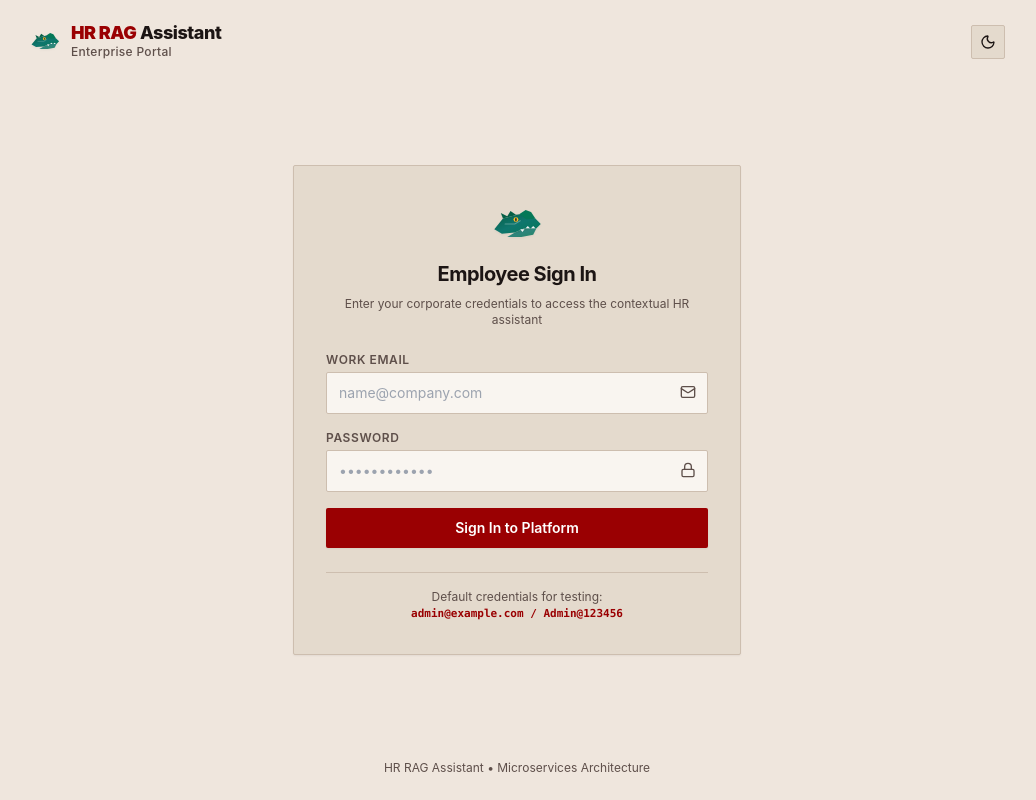
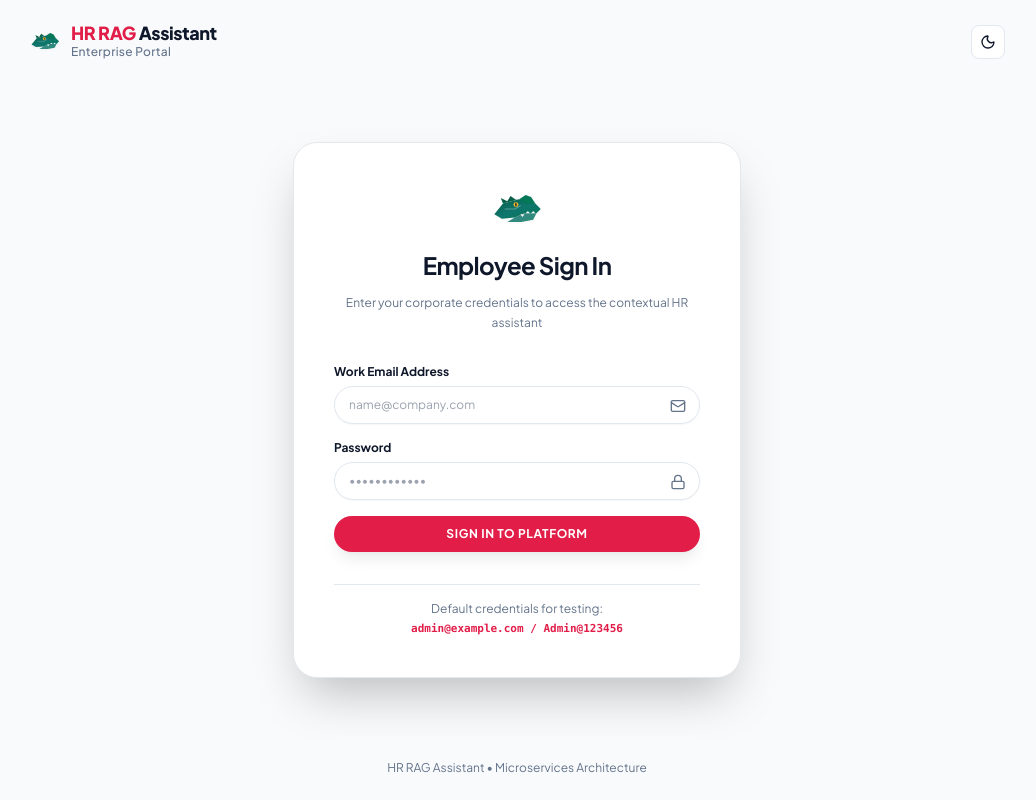
Before and after one commit to Iamzain804/hr-rag-frontend, a React (Vite) app: page /login in a window 1280 px wide. Shown: the whole page, without its empty margins (123-1159 px from the left). Built offline with nearby package versions, Linux system fonts and the light colour scheme.

Commit message:
feat(ui): complete modern 2026 UI redesign with Plus Jakarta Sans/Inter typography, slate & obsidian palettes, sleek rounded corners, and glassmorphism

```diff
--- a/index.html
+++ b/index.html
@@ -5,6 +5,9 @@
     <meta name="viewport" content="width=device-width, initial-scale=1.0" />
     <title>HR RAG Assistant</title>
     <meta name="description" content="HR Knowledge Assistant — Microservices Platform" />
+    <link rel="preconnect" href="https://fonts.googleapis.com">
+    <link rel="preconnect" href="https://fonts.gstatic.com" crossorigin>
+    <link href="https://fonts.googleapis.com/css2?family=Inter:wght@300;400;500;600;700;800&family=Plus+Jakarta+Sans:wght@400;500;600;700;800&display=swap" rel="stylesheet">
   </head>
   <body>
     <div id="root"></div>
--- a/src/index.css
+++ b/src/index.css
@@ -3,60 +3,60 @@
 @tailwind utilities;
 
 :root {
-  /* Light Mode Palette: Cream Vanilla (#efe6dd) + Cherry (#9a0002) */
-  --color-bg: #efe6dd;
-  --color-surface: #e4dacd;
-  --color-surface-hover: #dcd0c2;
-  --color-border: #cdbeaf;
-  --color-text-primary: #1c1514;
-  --color-text-secondary: #5e4f4a;
+  /* Light Mode Palette: Ultra-clean Slate White + Rose Crimson + Emerald */
+  --color-bg: #f8fafc;
+  --color-surface: #ffffff;
+  --color-surface-hover: #f1f5f9;
+  --color-border: #e2e8f0;
+  --color-text-primary: #0f172a;
+  --color-text-secondary: #64748b;
 
-  --color-btn-bg: #9a0002;
+  --color-btn-bg: #e11d48;
   --color-btn-text: #ffffff;
-  --color-btn-hover: #7e0002;
-  --color-input-bg: #f9f5f0;
+  --color-btn-hover: #be123c;
+  --color-input-bg: #ffffff;
 
   /* Accents */
-  --accent-cherry: #9a0002;
-  --accent-red: #9a0002;
-  --accent-lime: #4d7c0f;
-  --accent-highlight: #9a0002;
+  --accent-cherry: #e11d48;
+  --accent-red: #ef4444;
+  --accent-lime: #059669;
+  --accent-highlight: #e11d48;
 
   /* Neutral scale aliases */
-  --tone-1: #efe6dd;
-  --tone-2: #e4dacd;
-  --tone-3: #cdbeaf;
-  --tone-4: #5e4f4a;
-  --tone-5: #9a0002;
+  --tone-1: #ffffff;
+  --tone-2: #f8fafc;
+  --tone-3: #e2e8f0;
+  --tone-4: #64748b;
+  --tone-5: #0f172a;
 }
 
 .dark,
 [data-theme="dark"] {
-  /* Dark Mode Palette: Deep Black (#121212) + Vibrant Red (#f9100c) + Lime Green (#d3ff00) */
-  --color-bg: #121212;
-  --color-surface: #1e1b1b;
-  --color-surface-hover: #292424;
-  --color-border: #383030;
-  --color-text-primary: #fcfbfa;
-  --color-text-secondary: #b3a8a6;
+  /* Dark Mode Palette: Deep Obsidian (#090d16) + Glass Slate (#111827) + Vivid Rose (#f43f5e) + Emerald (#10b981) */
+  --color-bg: #090d16;
+  --color-surface: #111827;
+  --color-surface-hover: #1e293b;
+  --color-border: #1e293b;
+  --color-text-primary: #f8fafc;
+  --color-text-secondary: #94a3b8;
 
-  --color-btn-bg: #f9100c;
+  --color-btn-bg: #f43f5e;
   --color-btn-text: #ffffff;
-  --color-btn-hover: #d90e0a;
-  --color-input-bg: #181515;
+  --color-btn-hover: #e11d48;
+  --color-input-bg: #0d1322;
 
   /* Accents */
-  --accent-cherry: #f9100c;
-  --accent-red: #f9100c;
-  --accent-lime: #d3ff00;
-  --accent-highlight: #d3ff00;
+  --accent-cherry: #f43f5e;
+  --accent-red: #ef4444;
+  --accent-lime: #10b981;
+  --accent-highlight: #10b981;
 
   /* Neutral scale aliases */
-  --tone-1: #fcfbfa;
-  --tone-2: #1e1b1b;
-  --tone-3: #383030;
-  --tone-4: #b3a8a6;
-  --tone-5: #121212;
+  --tone-1: #f8fafc;
+  --tone-2: #111827;
+  --tone-3: #1e293b;
+  --tone-4: #94a3b8;
+  --tone-5: #090d16;
 }
 
 * {
@@ -68,12 +68,31 @@ body {
   padding: 0;
   background-color: var(--color-bg);
   color: var(--color-text-primary);
-  font-family: -apple-system, BlinkMacSystemFont, "Segoe UI", Roboto, Helvetica, Arial, sans-serif;
+  font-family: 'Plus Jakarta Sans', 'Inter', -apple-system, BlinkMacSystemFont, "Segoe UI", Roboto, sans-serif;
   -webkit-font-smoothing: antialiased;
   -moz-osx-font-smoothing: grayscale;
-  transition: background-color 0.2s ease, color 0.2s ease;
+  transition: background-color 0.25s cubic-bezier(0.4, 0, 0.2, 1), color 0.25s cubic-bezier(0.4, 0, 0.2, 1);
 }
 
 input, select, textarea, button {
   font-family: inherit;
 }
+
+/* Custom Sleek Scrollbar */
+::-webkit-scrollbar {
+  width: 6px;
+  height: 6px;
+}
+
+::-webkit-scrollbar-track {
+  background: transparent;
+}
+
+::-webkit-scrollbar-thumb {
+  background: rgba(148, 163, 184, 0.3);
+  border-radius: 9999px;
+}
+
+::-webkit-scrollbar-thumb:hover {
+  background: rgba(148, 163, 184, 0.5);
+}
--- a/src/pages/LoginPage.jsx
+++ b/src/pages/LoginPage.jsx
@@ -53,25 +53,25 @@ export function LoginPage() {
 
       {/* Centered Login Card */}
       <main className="flex-1 flex items-center justify-center p-6">
-        <div className="w-full max-w-md bg-surface border border-border rounded-sm p-8 shadow-sm animate-scaleIn">
-          <div className="mb-6 text-center space-y-2">
+        <div className="w-full max-w-md bg-surface border border-border/80 rounded-2xl p-8 sm:p-10 shadow-xl backdrop-blur-md animate-scaleIn transition-all">
+          <div className="mb-8 text-center space-y-3">
             <div className="flex justify-center">
               <CrocodileLogo size="xl" />
             </div>
-            <h1 className="text-xl font-bold tracking-tight text-text-primary">
+            <h1 className="text-2xl font-bold tracking-tight text-text-primary">
               Employee Sign In
             </h1>
-            <p className="text-xs text-text-secondary">
+            <p className="text-xs text-text-secondary leading-relaxed">
               Enter your corporate credentials to access the contextual HR assistant
             </p>
           </div>
 
           {loginError && (
             <div
-              className="p-3 mb-6 bg-bg border border-cherry/40 dark:border-vibrantRed/50 text-cherry dark:text-vibrantRed rounded-sm flex items-start gap-2 text-sm font-medium"
+              className="p-3.5 mb-6 bg-vibrantRed/10 border border-vibrantRed/30 text-vibrantRed rounded-xl flex items-start gap-2.5 text-xs font-semibold animate-fadeIn"
               role="alert"
             >
-              <ShieldAlert size={18} className="mt-0.5 shrink-0 text-cherry dark:text-vibrantRed" />
+              <ShieldAlert size={17} className="shrink-0 text-vibrantRed mt-0.5" />
               <span>{loginError}</span>
             </div>
           )}
@@ -81,9 +81,9 @@ export function LoginPage() {
             <div>
               <label
                 htmlFor="login-email"
-                className="block text-xs font-semibold uppercase tracking-wider text-text-secondary mb-1"
+                className="block text-xs font-bold text-text-primary mb-1.5"
               >
-                Work Email
+                Work Email Address
               </label>
               <div className="relative">
                 <input
@@ -96,9 +96,9 @@ export function LoginPage() {
                   value={email}
                   onChange={(e) => setEmail(e.target.value)}
                   placeholder="name@company.com"
-                  className="w-full px-3 py-2.5 bg-input-bg border border-border text-text-primary text-sm rounded-sm focus:outline-none focus:border-cherry dark:focus:border-lime focus:ring-1 focus:ring-cherry dark:focus:ring-lime placeholder:text-text-secondary/60 transition-colors"
+                  className="w-full pl-3.5 pr-10 py-2.5 bg-input-bg border border-border text-text-primary text-xs rounded-xl focus:outline-none focus:border-cherry dark:focus:border-lime focus:ring-2 focus:ring-cherry/20 dark:focus:ring-lime/20 placeholder:text-text-secondary/60 transition-all shadow-xs"
                 />
-                <Mail size={16} className="absolute right-3 top-3 text-text-secondary" />
+                <Mail size={16} className="absolute right-3.5 top-3 text-text-secondary" />
               </div>
             </div>
 
@@ -106,7 +106,7 @@ export function LoginPage() {
             <div>
               <label
                 htmlFor="login-password"
-                className="block text-xs font-semibold uppercase tracking-wider text-text-secondary mb-1"
+                className="block text-xs font-bold text-text-primary mb-1.5"
               >
                 Password
               </label>
@@ -121,9 +121,9 @@ export function LoginPage() {
                   value={password}
                   onChange={(e) => setPassword(e.target.value)}
                   placeholder="••••••••••••"
-                  className="w-full px-3 py-2.5 bg-input-bg border border-border text-text-primary text-sm rounded-sm focus:outline-none focus:border-cherry dark:focus:border-lime focus:ring-1 focus:ring-cherry dark:focus:ring-lime placeholder:text-text-secondary/60 transition-colors"
+                  className="w-full pl-3.5 pr-10 py-2.5 bg-input-bg border border-border text-text-primary text-xs rounded-xl focus:outline-none focus:border-cherry dark:focus:border-lime focus:ring-2 focus:ring-cherry/20 dark:focus:ring-lime/20 placeholder:text-text-secondary/60 transition-all shadow-xs"
                 />
-                <Lock size={16} className="absolute right-3 top-3 text-text-secondary" />
+                <Lock size={16} className="absolute right-3.5 top-3 text-text-secondary" />
               </div>
             </div>
 
@@ -132,7 +132,7 @@ export function LoginPage() {
               type="submit"
               tabIndex={3}
               disabled={isSubmitting}
-              className="w-full mt-2 py-2.5 px-4 bg-btn-bg text-btn-text text-sm font-semibold rounded-sm hover:bg-btn-hover transition-colors disabled:opacity-50 flex items-center justify-center gap-2 shadow-sm"
+              className="w-full mt-3 py-2.5 px-4 bg-btn-bg text-btn-text text-xs font-bold uppercase tracking-wider rounded-xl hover:bg-btn-hover transition-all duration-150 hover:scale-[1.01] active:scale-[0.99] disabled:opacity-50 flex items-center justify-center gap-2 shadow-md"
             >
               {isSubmitting ? (
                 <>
@@ -145,9 +145,11 @@ export function LoginPage() {
             </button>
           </form>
 
-          <div className="mt-6 pt-4 border-t border-border text-center text-xs text-text-secondary">
-            Default credentials for testing: <br />
-            <code className="font-mono text-[11px] text-cherry dark:text-lime font-bold">admin@example.com / Admin@123456</code>
+          <div className="mt-8 pt-4 border-t border-border text-center text-xs text-text-secondary space-y-1">
+            <span>Default credentials for testing:</span>
+            <div className="font-mono text-[11px] text-cherry dark:text-lime font-bold">
+              admin@example.com / Admin@123456
+            </div>
           </div>
         </div>
       </main>
--- a/tailwind.config.js
+++ b/tailwind.config.js
@@ -56,25 +56,34 @@ export default {
       },
       borderRadius: {
         none: "0px",
-        sm: "2px",
-        DEFAULT: "3px",
-        md: "4px",
+        xs: "4px",
+        sm: "8px",
+        DEFAULT: "10px",
+        md: "12px",
+        lg: "16px",
+        xl: "20px",
+        "2xl": "24px",
+        full: "9999px",
       },
       fontFamily: {
         sans: [
+          "'Plus Jakarta Sans'",
+          "'Inter'",
           "-apple-system",
           "BlinkMacSystemFont",
           "'Segoe UI'",
           "Roboto",
-          "Helvetica",
-          "Arial",
           "sans-serif",
         ],
       },
       boxShadow: {
-        sm: "0 1px 2px 0 rgba(0, 0, 0, 0.05)",
-        DEFAULT: "0 1px 3px 0 rgba(0, 0, 0, 0.1), 0 1px 2px -1px rgba(0, 0, 0, 0.1)",
-        md: "0 4px 6px -1px rgba(0, 0, 0, 0.1), 0 2px 4px -2px rgba(0, 0, 0, 0.1)",
+        xs: "0 1px 2px 0 rgba(0, 0, 0, 0.04)",
+        sm: "0 1px 3px 0 rgba(0, 0, 0, 0.08), 0 1px 2px -1px rgba(0, 0, 0, 0.08)",
+        DEFAULT: "0 4px 6px -1px rgba(0, 0, 0, 0.08), 0 2px 4px -2px rgba(0, 0, 0, 0.06)",
+        md: "0 10px 15px -3px rgba(0, 0, 0, 0.08), 0 4px 6px -4px rgba(0, 0, 0, 0.04)",
+        lg: "0 20px 25px -5px rgba(0, 0, 0, 0.1), 0 8px 10px -6px rgba(0, 0, 0, 0.04)",
+        xl: "0 25px 50px -12px rgba(0, 0, 0, 0.25)",
+        glow: "0 0 20px -2px var(--accent-cherry)",
       },
     },
   },
```
